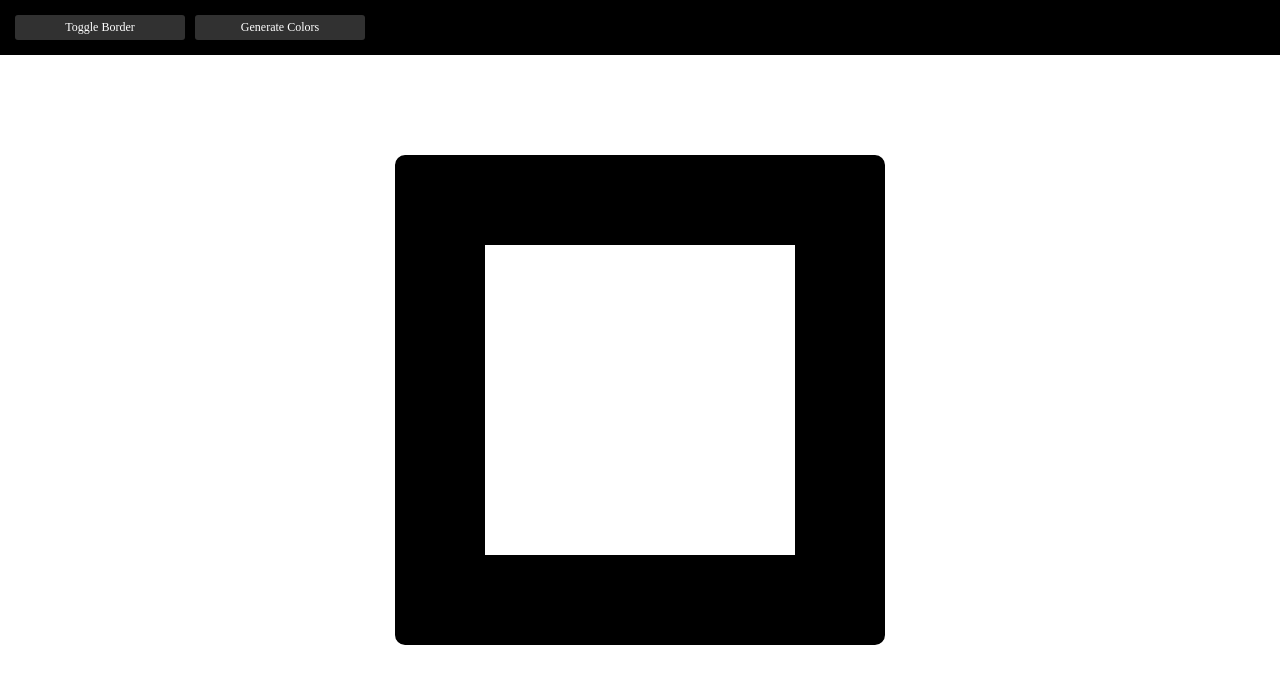
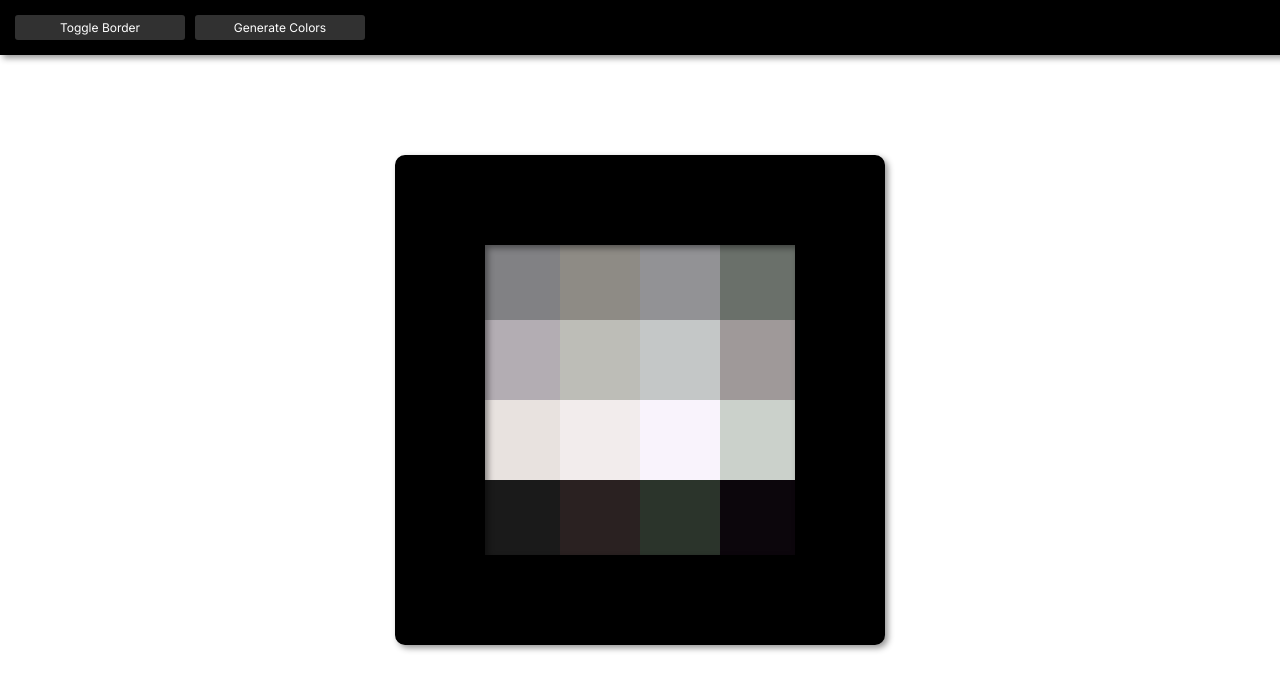
Before and after one commit to LBytes-32/luukaway-gonaway-caves, a website built with Vite: page index.html in a window 1280 px wide. Built offline with nearby package versions, Linux system fonts and the light colour scheme.

Commit message:
Lovely CSS

```diff
--- a/index.html
+++ b/index.html
@@ -4,8 +4,10 @@
     <style>
       body {
         margin: 0px;
+        font-family: 'Inter';
       }
     </style>
+    <link href='https://fonts.googleapis.com/css?family=Inter' rel='stylesheet'>
     <meta charset="UTF-8" />
     <meta name="viewport" content="width=device-width, initial-scale=1.0" />
     <title>Shiftin' & Scrollin'</title>
--- a/src/game.ts
+++ b/src/game.ts
@@ -59,7 +59,7 @@ export class Game {
             toggled = !toggled
 
             if (toggled)
-                this.map.border.style.borderColor = 'rgba(0, 0, 0, 0.3)'
+                this.map.border.style.borderColor = 'rgba(0, 0, 0, 0)'
             else
                 this.map.border.style.borderColor = 'rgba(0, 0, 0, 1)'
         })
@@ -88,6 +88,7 @@ export class Game {
 
         })
 
+        button.click()
     }
 
 
--- a/src/styles.css
+++ b/src/styles.css
@@ -4,6 +4,7 @@
     width            : 100%;
     display          : flex;
     background-color : black;
+    filter: drop-shadow(3px 3px 3px rgba(0, 0, 0, 0.418));
 }
 
 .button {
@@ -28,6 +29,7 @@
     position  : absolute;
     flex-wrap : wrap;
     z-index   : 1;
+    filter: drop-shadow(3px 3px 3px rgba(0, 0, 0, 0.418));
 }
 
 .tile-strip {
@@ -37,9 +39,10 @@
 
 .border {
     position      : absolute;
+    border        : solid;
     border-color  : black;
     box-sizing    : border-box;  /*/ The border must be inward, other than outward. /*/
-    border        : solid;
     border-radius : 10px;
     z-index       : 999;
+    filter: drop-shadow(3px 3px 3px rgba(0, 0, 0, 0.418));
 }
```
Also changed, not shown: changelog.md.
